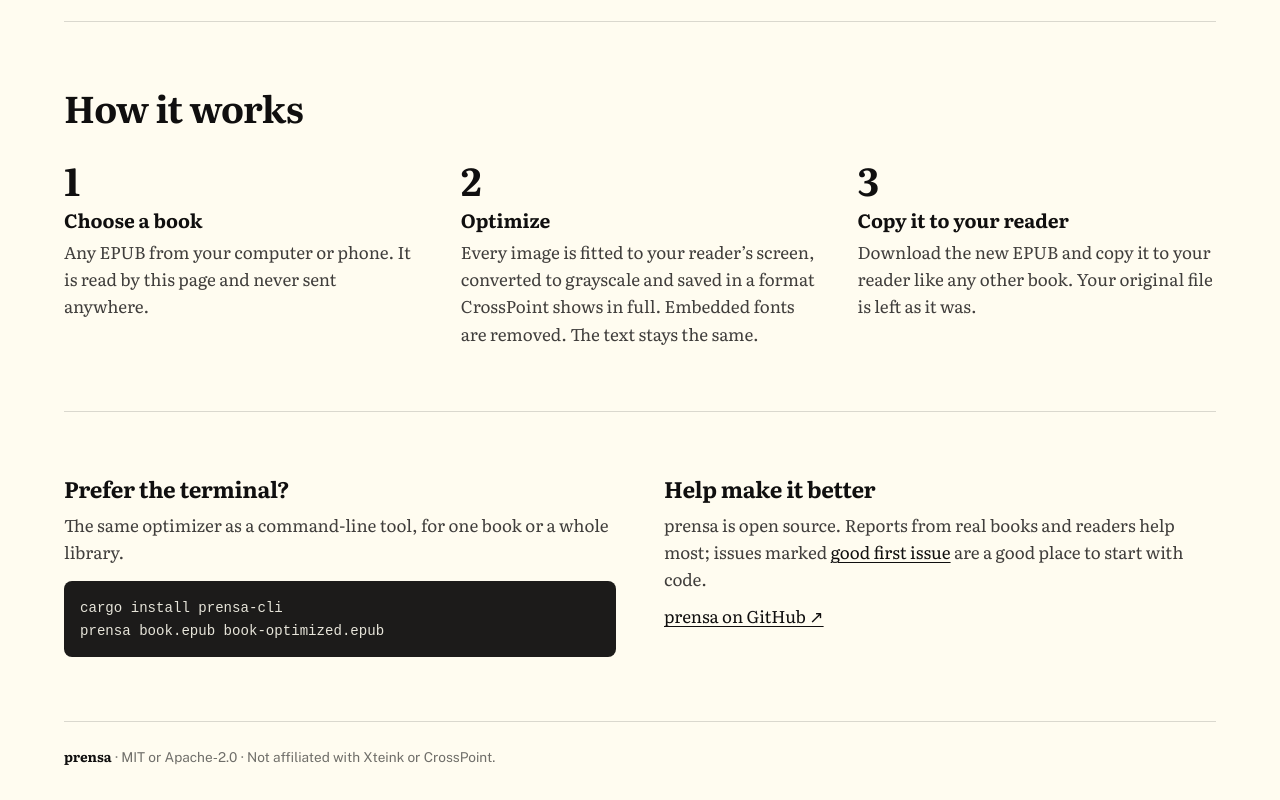
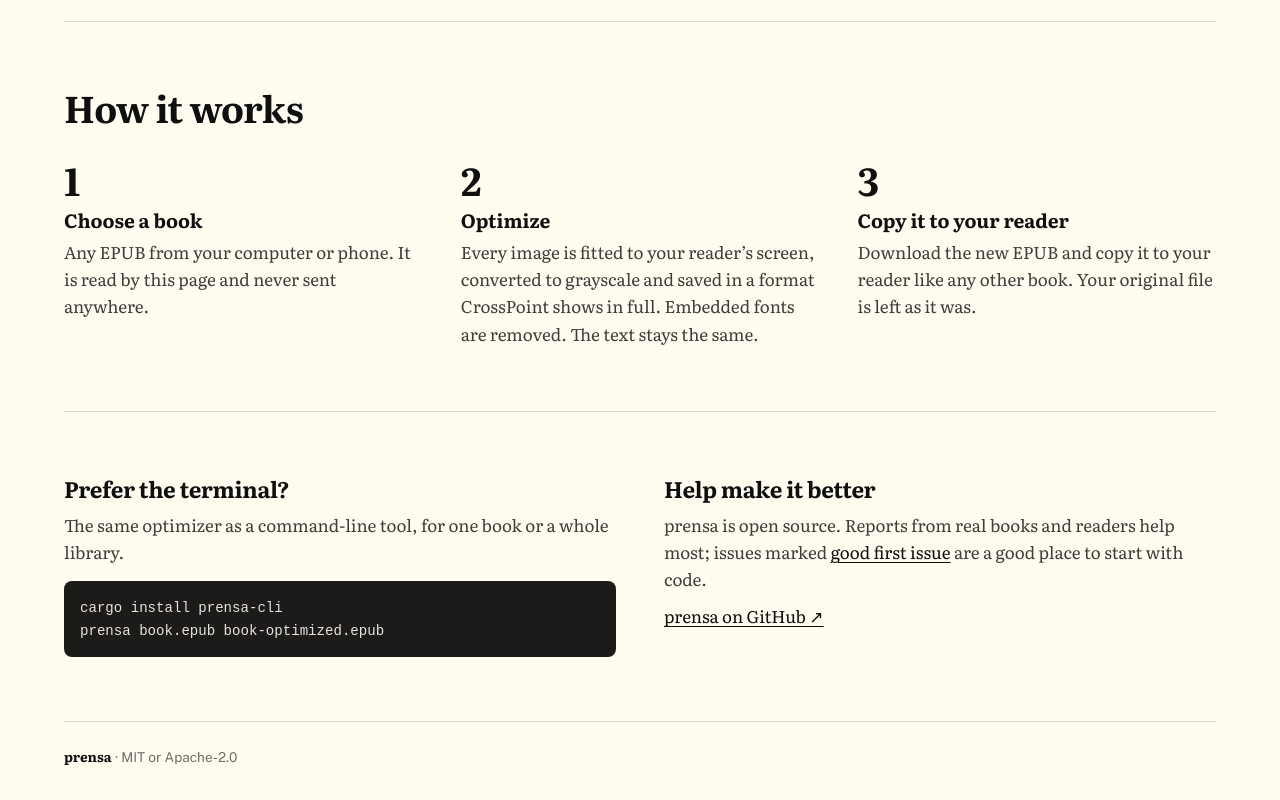
Before and after one commit to eoSalinas/prensa, a plain HTML site: page web/index.html in a window 1280 px wide. Shown: the part 1533-2333 px from the top of the page. Drawn offline with Linux system fonts and the light colour scheme.

Commit message:
feat(web): drop the affiliation note from the footer

```diff
--- a/web/index.html
+++ b/web/index.html
@@ -233,7 +233,7 @@ prensa book.epub book-optimized.epub</code></pre>
   </main>
 
   <footer class="site-footer">
-    <p><strong>prensa</strong> · MIT or Apache-2.0 · Not affiliated with Xteink or CrossPoint.</p>
+    <p><strong>prensa</strong> · MIT or Apache-2.0</p>
   </footer>
 
   <script type="module" src="app.js?v=20261126-1"></script>
```
